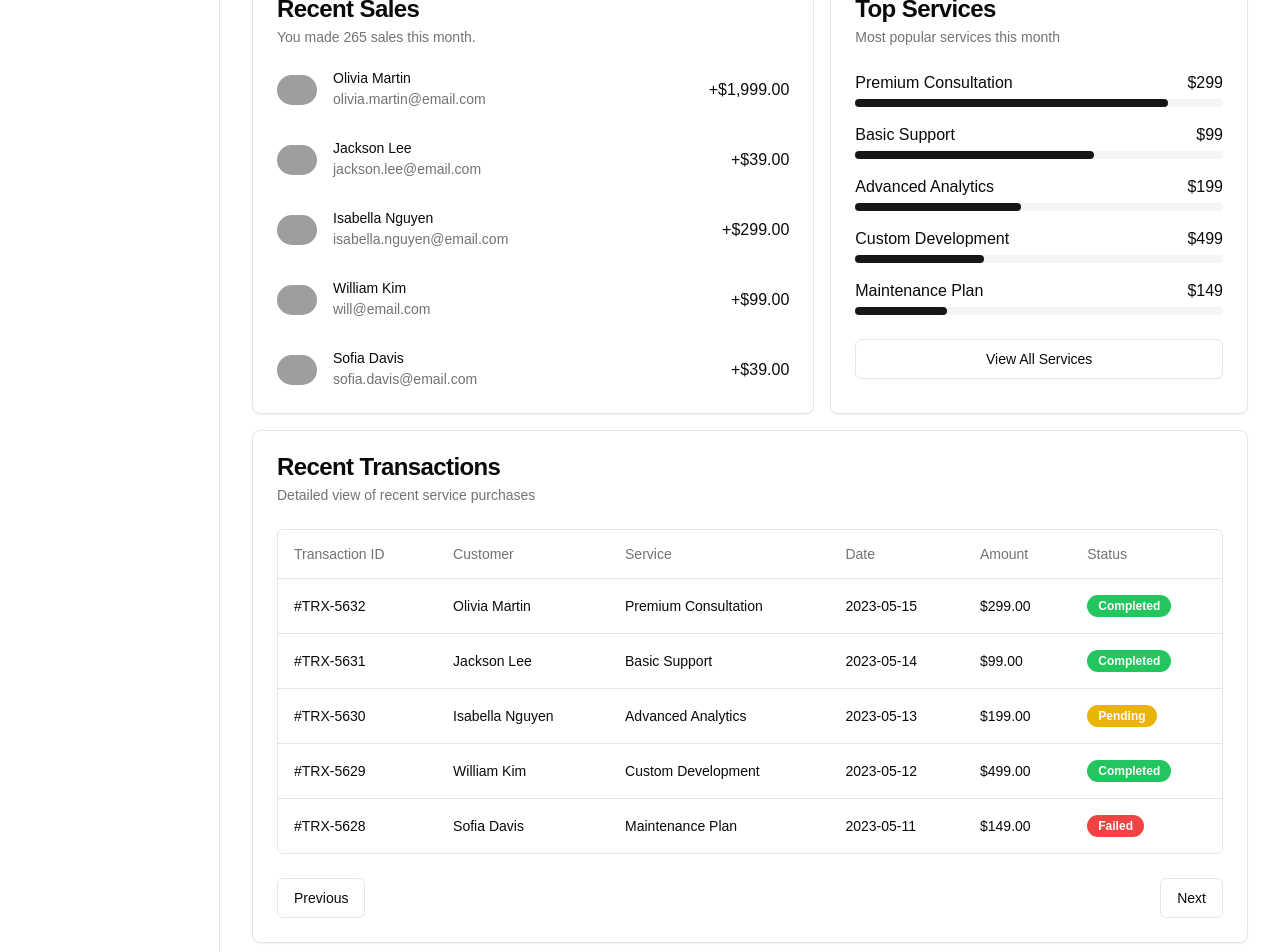
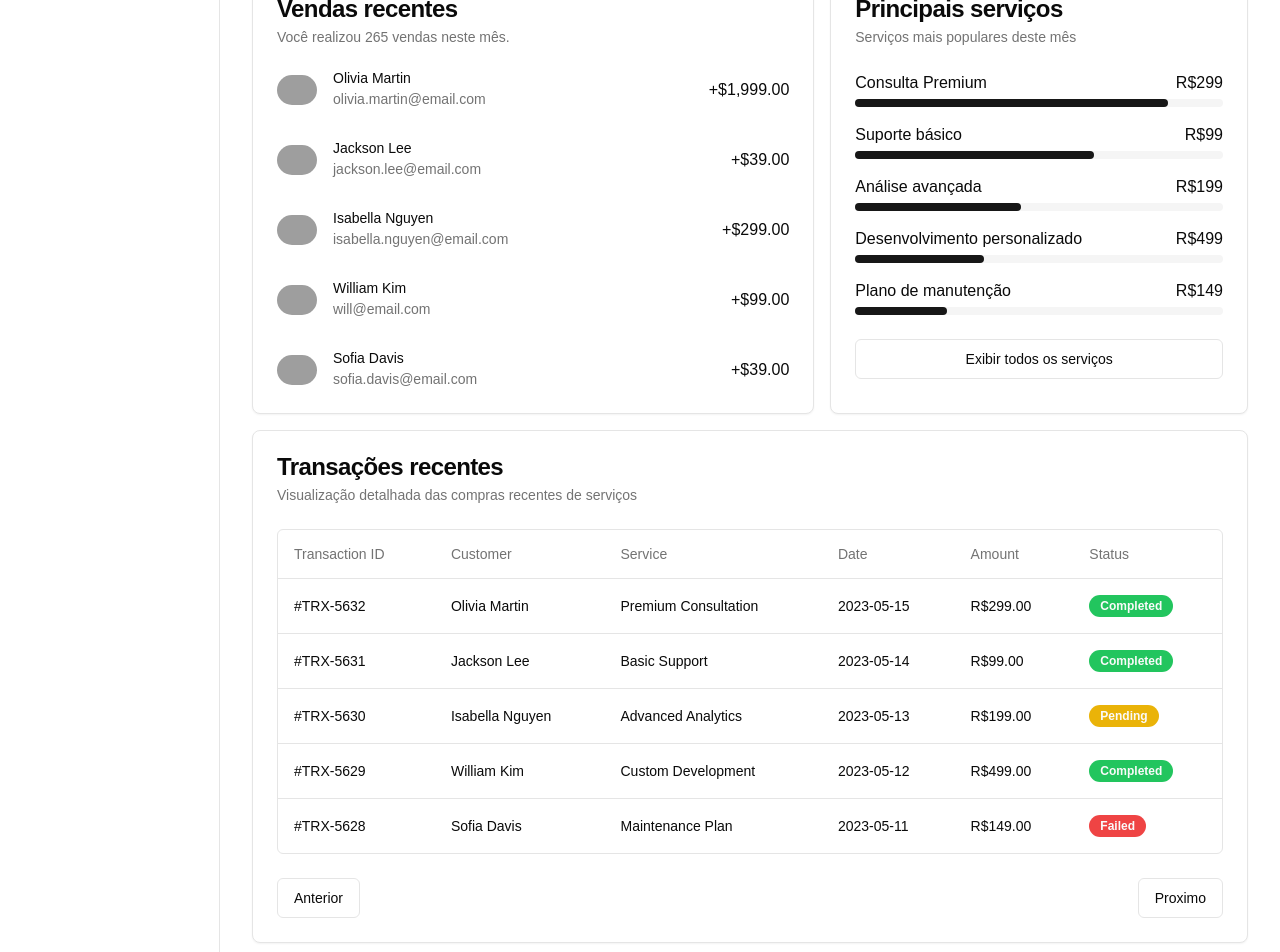
Before and after one commit to felipenovax/backoffice-joblee, a Next.js app: page / in a window 1280 px wide. Shown: the part 900-1852 px from the top of the page. Built offline with nearby package versions, Linux system fonts and the light colour scheme; grey boxes are pictures that could not be loaded.

Commit message:
change labels

```diff
--- a/components/dashboard.tsx
+++ b/components/dashboard.tsx
@@ -226,7 +226,7 @@ export default function Dashboard() {
                     <BarChart3 className="h-4 w-4 text-muted-foreground" />
                   </CardHeader>
                   <CardContent>
-                    <div className="text-2xl font-bold">$78.92</div>
+                    <div className="text-2xl font-bold">R$78.92</div>
                     <p className="text-xs text-muted-foreground">+4.5% desde o último mes</p>
                   </CardContent>
                 </Card>
@@ -243,8 +243,8 @@ export default function Dashboard() {
                 </Card>
                 <Card className="col-span-3">
                   <CardHeader>
-                    <CardTitle>Services Breakdown</CardTitle>
-                    <CardDescription>Distribution of services hired this month</CardDescription>
+                    <CardTitle>Detalhamento dos serviços</CardTitle>
+                    <CardDescription>Distribuição dos serviços contratados neste mês</CardDescription>
                   </CardHeader>
                   <CardContent>
                     <ServicesChart />
@@ -254,8 +254,8 @@ export default function Dashboard() {
               <div className="grid gap-4 md:grid-cols-2 lg:grid-cols-7">
                 <Card className="col-span-4">
                   <CardHeader>
-                    <CardTitle>Recent Sales</CardTitle>
-                    <CardDescription>You made 265 sales this month.</CardDescription>
+                    <CardTitle>Vendas recentes</CardTitle>
+                    <CardDescription>Você realizou 265 vendas neste mês.</CardDescription>
                   </CardHeader>
                   <CardContent>
                     <RecentSales />
@@ -263,16 +263,16 @@ export default function Dashboard() {
                 </Card>
                 <Card className="col-span-3">
                   <CardHeader>
-                    <CardTitle>Top Services</CardTitle>
-                    <CardDescription>Most popular services this month</CardDescription>
+                    <CardTitle>Principais serviços</CardTitle>
+                    <CardDescription>Serviços mais populares deste mês</CardDescription>
                   </CardHeader>
                   <CardContent>
                     <div className="space-y-4">
                       <div className="flex items-center">
                         <div className="w-full flex-1">
                           <div className="flex items-center justify-between">
-                            <div>Premium Consultation</div>
-                            <div className="font-medium">$299</div>
+                            <div>Consulta Premium</div>
+                            <div className="font-medium">R$299</div>
                           </div>
                           <div className="mt-1 w-full rounded-full bg-muted">
                             <div className="h-2 w-[85%] rounded-full bg-primary"></div>
@@ -282,8 +282,8 @@ export default function Dashboard() {
                       <div className="flex items-center">
                         <div className="w-full flex-1">
                           <div className="flex items-center justify-between">
-                            <div>Basic Support</div>
-                            <div className="font-medium">$99</div>
+                            <div>Suporte básico</div>
+                            <div className="font-medium">R$99</div>
                           </div>
                           <div className="mt-1 w-full rounded-full bg-muted">
                             <div className="h-2 w-[65%] rounded-full bg-primary"></div>
@@ -293,8 +293,8 @@ export default function Dashboard() {
                       <div className="flex items-center">
                         <div className="w-full flex-1">
                           <div className="flex items-center justify-between">
-                            <div>Advanced Analytics</div>
-                            <div className="font-medium">$199</div>
+                            <div>Análise avançada</div>
+                            <div className="font-medium">R$199</div>
                           </div>
                           <div className="mt-1 w-full rounded-full bg-muted">
                             <div className="h-2 w-[45%] rounded-full bg-primary"></div>
@@ -304,8 +304,8 @@ export default function Dashboard() {
                       <div className="flex items-center">
                         <div className="w-full flex-1">
                           <div className="flex items-center justify-between">
-                            <div>Custom Development</div>
-                            <div className="font-medium">$499</div>
+                            <div>Desenvolvimento personalizado</div>
+                            <div className="font-medium">R$499</div>
                           </div>
                           <div className="mt-1 w-full rounded-full bg-muted">
                             <div className="h-2 w-[35%] rounded-full bg-primary"></div>
@@ -315,8 +315,8 @@ export default function Dashboard() {
                       <div className="flex items-center">
                         <div className="w-full flex-1">
                           <div className="flex items-center justify-between">
-                            <div>Maintenance Plan</div>
-                            <div className="font-medium">$149</div>
+                            <div>Plano de manutenção</div>
+                            <div className="font-medium">R$149</div>
                           </div>
                           <div className="mt-1 w-full rounded-full bg-muted">
                             <div className="h-2 w-[25%] rounded-full bg-primary"></div>
@@ -327,22 +327,22 @@ export default function Dashboard() {
                   </CardContent>
                   <CardFooter>
                     <Button variant="outline" className="w-full">
-                      View All Services
+                    Exibir todos os serviços
                     </Button>
                   </CardFooter>
                 </Card>
               </div>
               <Card>
                 <CardHeader>
-                  <CardTitle>Recent Transactions</CardTitle>
-                  <CardDescription>Detailed view of recent service purchases</CardDescription>
+                  <CardTitle>Transações recentes</CardTitle>
+                  <CardDescription>Visualização detalhada das compras recentes de serviços</CardDescription>
                 </CardHeader>
                 <CardContent>
                   <DataTable />
                 </CardContent>
                 <CardFooter className="flex justify-between">
-                  <Button variant="outline">Previous</Button>
-                  <Button variant="outline">Next</Button>
+                  <Button variant="outline">Anterior</Button>
+                  <Button variant="outline">Proximo</Button>
                 </CardFooter>
               </Card>
             </TabsContent>
--- a/components/data-table.tsx
+++ b/components/data-table.tsx
@@ -21,7 +21,7 @@ export function DataTable() {
             <TableCell>Olivia Martin</TableCell>
             <TableCell>Premium Consultation</TableCell>
             <TableCell>2023-05-15</TableCell>
-            <TableCell>$299.00</TableCell>
+            <TableCell>R$299.00</TableCell>
             <TableCell>
               <Badge className="bg-green-500 hover:bg-green-600">Completed</Badge>
             </TableCell>
@@ -31,7 +31,7 @@ export function DataTable() {
             <TableCell>Jackson Lee</TableCell>
             <TableCell>Basic Support</TableCell>
             <TableCell>2023-05-14</TableCell>
-            <TableCell>$99.00</TableCell>
+            <TableCell>R$99.00</TableCell>
             <TableCell>
               <Badge className="bg-green-500 hover:bg-green-600">Completed</Badge>
             </TableCell>
@@ -41,7 +41,7 @@ export function DataTable() {
             <TableCell>Isabella Nguyen</TableCell>
             <TableCell>Advanced Analytics</TableCell>
             <TableCell>2023-05-13</TableCell>
-            <TableCell>$199.00</TableCell>
+            <TableCell>R$199.00</TableCell>
             <TableCell>
               <Badge className="bg-yellow-500 hover:bg-yellow-600">Pending</Badge>
             </TableCell>
@@ -51,7 +51,7 @@ export function DataTable() {
             <TableCell>William Kim</TableCell>
             <TableCell>Custom Development</TableCell>
             <TableCell>2023-05-12</TableCell>
-            <TableCell>$499.00</TableCell>
+            <TableCell>R$499.00</TableCell>
             <TableCell>
               <Badge className="bg-green-500 hover:bg-green-600">Completed</Badge>
             </TableCell>
@@ -61,7 +61,7 @@ export function DataTable() {
             <TableCell>Sofia Davis</TableCell>
             <TableCell>Maintenance Plan</TableCell>
             <TableCell>2023-05-11</TableCell>
-            <TableCell>$149.00</TableCell>
+            <TableCell>R$149.00</TableCell>
             <TableCell>
               <Badge className="bg-red-500 hover:bg-red-600">Failed</Badge>
             </TableCell>
```
